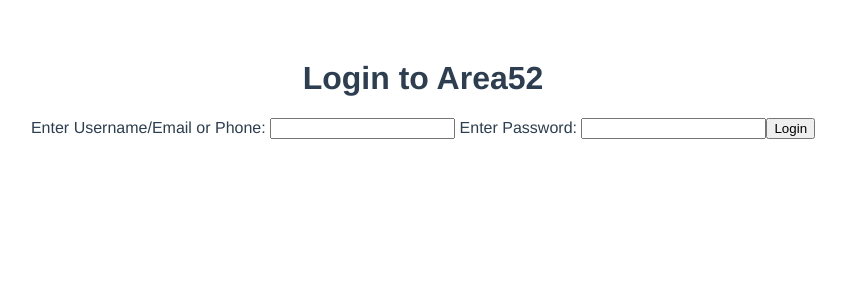
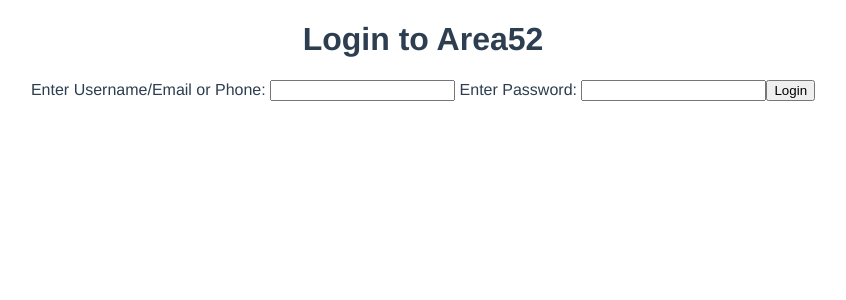
Before and after one commit to seblukas/login-kata, a Vue app: page / in a window 1280 px wide. Shown: the top 300 px of the page, without its empty margins (217-1063 px from the left). Built offline with nearby package versions, Linux system fonts and the light colour scheme.

Commit message:
Adds vue router.

```diff
--- a/package.json
+++ b/package.json
@@ -10,11 +10,13 @@
   },
   "dependencies": {
     "core-js": "^3.6.5",
-    "vue": "^2.6.11"
+    "vue": "^2.6.11",
+    "vue-router": "^3.2.0"
   },
   "devDependencies": {
     "@vue/cli-plugin-babel": "~4.5.0",
     "@vue/cli-plugin-eslint": "~4.5.0",
+    "@vue/cli-plugin-router": "^4.5.14",
     "@vue/cli-plugin-unit-jest": "~4.5.0",
     "@vue/cli-service": "~4.5.0",
     "@vue/test-utils": "^1.0.3",
--- a/src/App.vue
+++ b/src/App.vue
@@ -22,6 +22,6 @@ export default {
   -moz-osx-font-smoothing: grayscale;
   text-align: center;
   color: #2c3e50;
-  margin-top: 60px;
 }
+
 </style>
--- a/src/main.js
+++ b/src/main.js
@@ -1,8 +1,10 @@
 import Vue from 'vue'
 import App from './App.vue'
+import router from './router'
 
 Vue.config.productionTip = false
 
 new Vue({
-  render: h => h(App),
+  router,
+  render: h => h(App)
 }).$mount('#app')
```
Also changed, not shown: 1 other file (tests, documents, lock files or other folders).
